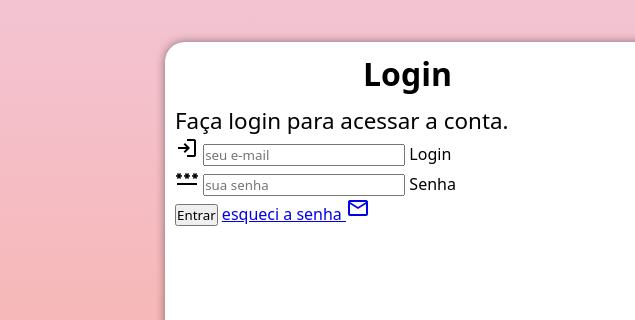
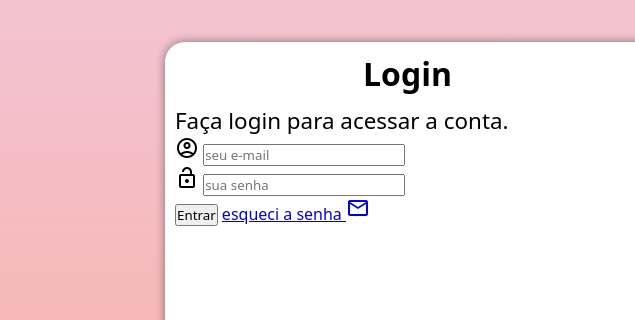
Before and after one commit to BrunoHila/projeto-login, a plain HTML site: page index.html in a window 1280 px wide. Shown: the part 108-428 px from the top of the page, 0-635 px from the left. Drawn offline with nearby package versions, Linux system fonts and the light colour scheme.

Commit message:
atualizacao do site

```diff
--- a/index.html
+++ b/index.html
@@ -20,7 +20,9 @@
           <p>Faça login para acessar a conta.</p>
           <form action="login.php" method="post" autocomplete="on">
             <div id="campo">
-              <span class="material-symbols-outlined"> login </span>
+              <span class="material-symbols-outlined">
+                account_circle
+                </span>
               <input
                 type="email"
                 name="login"
@@ -28,10 +30,12 @@
                 placeholder="seu e-mail"
                 autocomplete="email"
               />
-              <label for="ilogin">Login</label>
+              <label for="ilogin"></label>
             </div>
             <div class="campo">
-              <span class="material-symbols-outlined"> password </span>
+              <span class="material-symbols-outlined">
+                lock_open
+                </span>
               <input
                 type="password"
                 name="senha"
@@ -42,7 +46,7 @@
                 minlength="8"
                 maxlength="20"
               />
-              <label for="isenha">Senha</label>
+              <label for="isenha"></label>
             </div>
             <input type="submit" value="Entrar" />
             <a href="esqueci.html"
```
